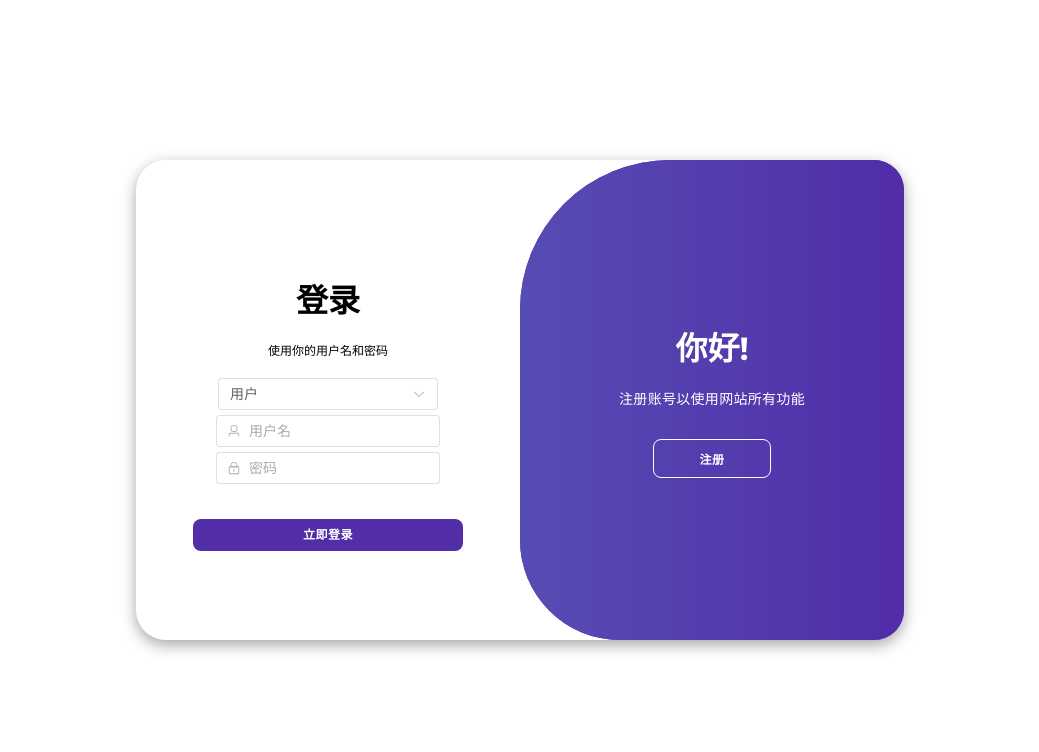
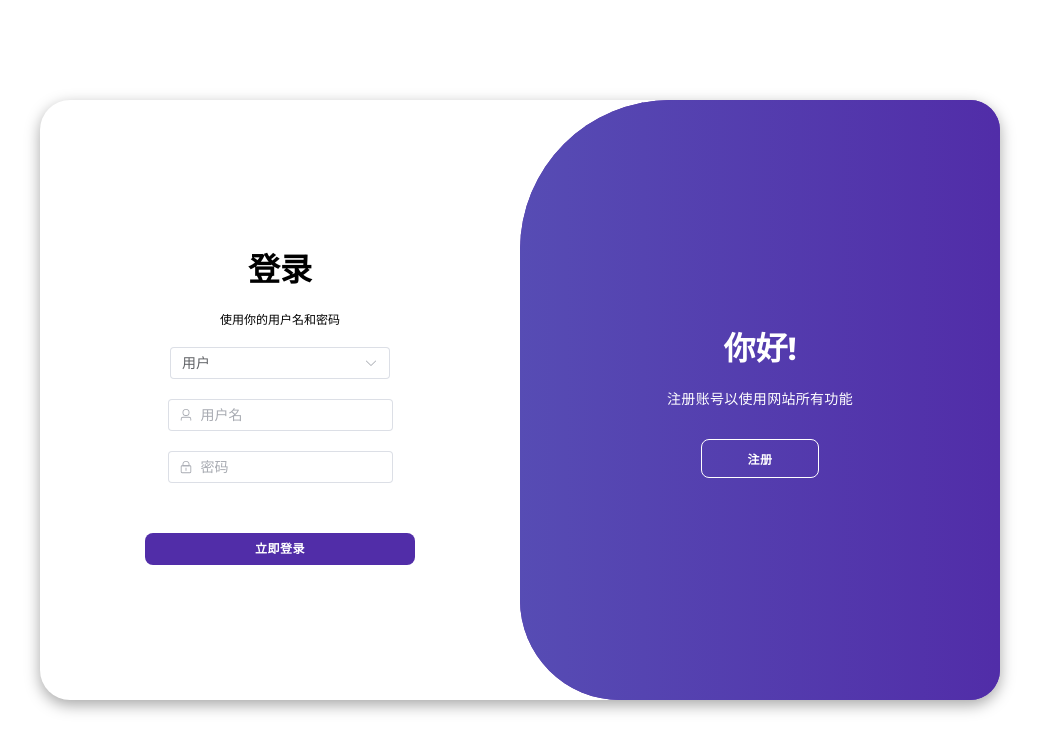
Before and after one commit to PwwwLe/EasySurvey-frontend, a Vue app: page / in a window 1280 px wide. Shown: the top 752 px of the page, without its empty margins (120-1159 px from the left). Built offline with nearby package versions, Linux system fonts and the light colour scheme.

Commit message:
修改登录注册样式

```diff
--- a/src/views/WelcomeView.vue
+++ b/src/views/WelcomeView.vue
@@ -301,9 +301,9 @@ body {
   box-shadow: 0 5px 15px rgba(0, 0, 0, 0.35);
   position: relative;
   overflow: hidden;
-  width: 768px;
+  width: 960px;
   max-width: 100%;
-  min-height: 480px;
+  min-height: 600px;
 }
 
 .container p {
@@ -495,6 +495,6 @@ body {
   justify-content: space-between;
   align-items: center;
   width: 100%;
-  margin-bottom: 5px;
+  margin-bottom: 20px;
 }
 </style>
```
